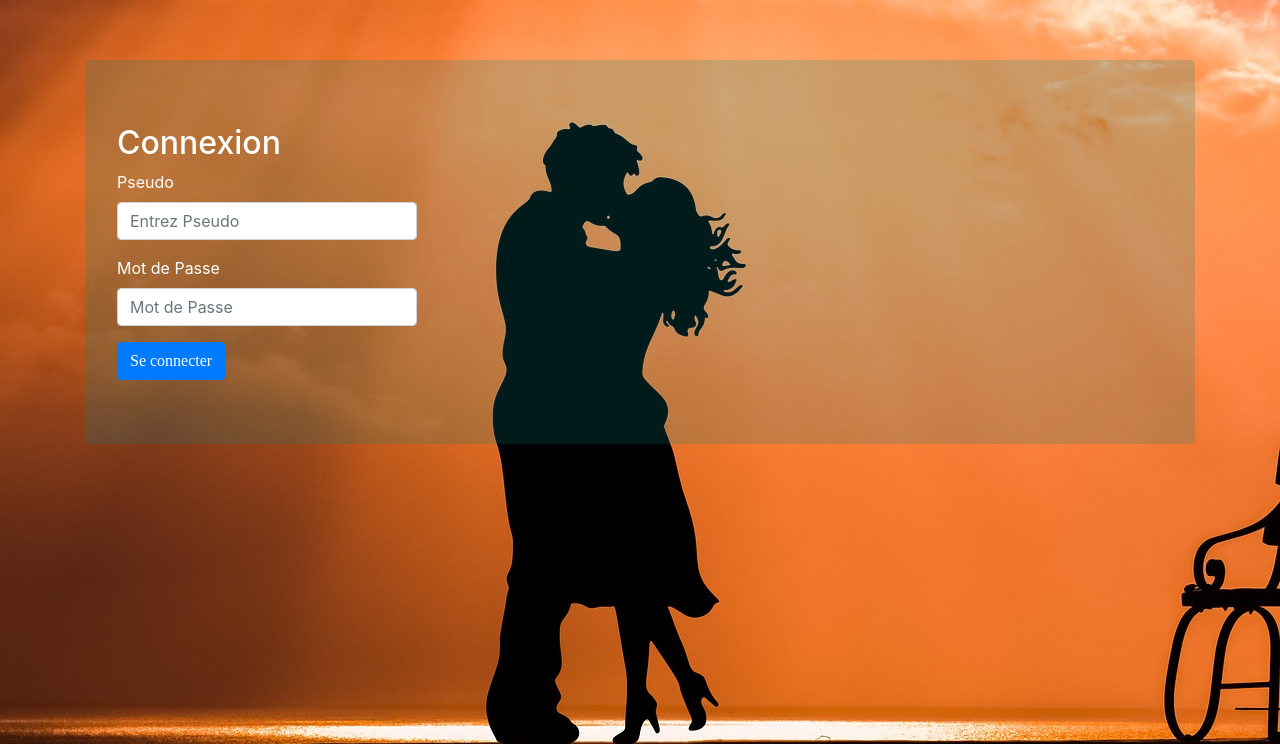
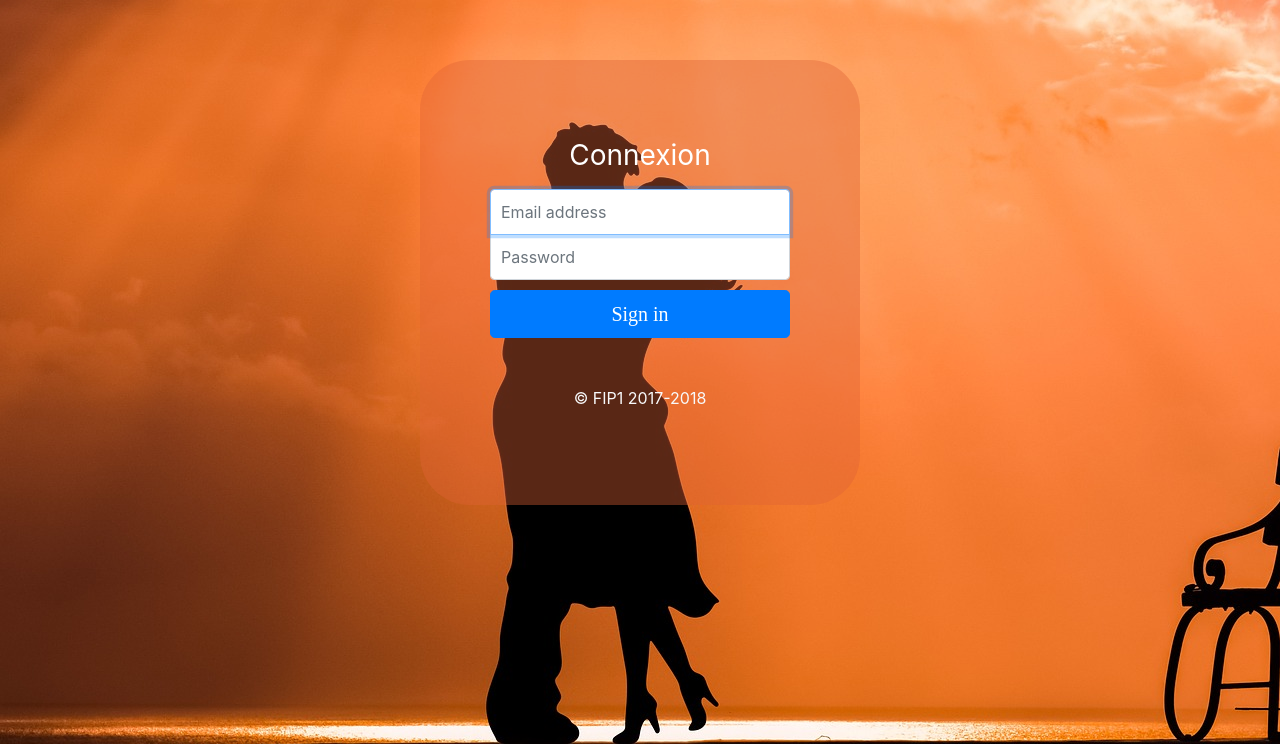
Before and after one commit to Sirzesx/Meetoo, a PHP site: page /connexion.php in a window 1280 px wide. Shown: the part 56-800 px from the top of the page. Run offline with PHP 8.4, Linux system fonts and the light colour scheme.

Commit message:
Page Connected Index/modif de la page connexion

```diff
--- a/connexion.php
+++ b/connexion.php
@@ -34,17 +34,19 @@
 			  <li class="nav-item">
 				<a class="nav-link" href="inscription.php">S'inscrire</a>
 			  </li>
+		  </ul>
 
 		</nav>
 
 
-
+<!--
     <div class="container">
       <div class="jumbotron">
         <h2>Connexion</h2>
-
+        -->
         <!--Debut de la partie inscription-->
         <!-- Partie inscription accueil 1 -->
+		<!--
         <form action ="" method="POST" id="formconnexion">
 			<div class="form-group">
 				<label for="pseudo">Pseudo</label>
@@ -62,7 +64,23 @@
       </div>
     </div>
 
+-->
+	<div class="container" id="containConnexion">
+		<div class="jumbotron" id="jumbConnexion">
+			<div class="text-center">
+				<form class="form-signin">
+				  <h1 class="h3 mb-3 font-weight-normal">Connexion</h1>
+				  <label for="inputEmail" class="sr-only">Email address</label>
+				  <input type="email" id="inputEmail" class="form-control" placeholder="Email address" required autofocus>
+				  <label for="inputPassword" class="sr-only">Password</label>
+				  <input type="password" id="inputPassword" class="form-control" placeholder="Password" required>
 
+				  <button class="btn btn-lg btn-primary btn-block" type="submit">Sign in</button>
+				  <p class="mt-5 mb-3 text-light">&copy; FIP1 2017-2018</p>
+				</form>
+			</div>
+		</div>
+	</div>
 
 
     <script src="https://ajax.googleapis.com/ajax/libs/jquery/1.12.4/jquery.min.js"></script>
--- a/style.css
+++ b/style.css
@@ -5,9 +5,22 @@ body{
 }
 
 .jumbotron {
-    background-color:hsl(180,100%,25%,0.2); /* Rose */
+    /*background-color:hsl(180,100%,25%,0.2);*/ /* Rose */
+	background-color:hsl(16,72%,54%,0.3);
     color: #ffffff; //blanc
     background-image: url("img/coeur.jpg");  /* Image non fonctionnel */
+
+}
+
+#jumbConnexion {
+	background-color:hsl(16,72%,54%,0.4);
+	border-radius: 50px;
+
+}
+
+#containConnexion{
+	padding-left : 350px;
+	padding-right : 350px;
 
 }
 
@@ -125,3 +138,55 @@ button:hover {
 .step.finish {
   background-color: #4CAF50;
 }
+
+
+/* Connexion template*/
+/*html,
+body {
+  height: 100%;
+}
+
+body {
+  display: -ms-flexbox;
+  display: flex;
+  -ms-flex-align: center;
+  align-items: center;
+  padding-top: 40px;
+  padding-bottom: 40px;
+  background-color: #f5f5f5;
+}*/
+
+
+
+
+.form-signin {
+  width: 100%;
+  max-width: 330px;
+  padding: 15px;
+  margin: auto;
+}
+.form-signin .checkbox {
+  font-weight: 400;
+}
+.form-signin .form-control {
+  position: relative;
+  box-sizing: border-box;
+  height: auto;
+  padding: 10px;
+  font-size: 16px;
+}
+.form-signin .form-control:focus {
+  z-index: 2;
+}
+.form-signin input[type="email"] {
+  margin-bottom: -1px;
+  border-bottom-right-radius: 0;
+  border-bottom-left-radius: 0;
+}
+.form-signin input[type="password"] {
+  margin-bottom: 10px;
+  border-top-left-radius: 0;
+  border-top-right-radius: 0;
+}
+
+/* Connexion template */
```
Also changed, not shown: CoIndex.php (added, +37 -0 lines), inscription.php (+4 -4 lines). Lines whose indentation alone changed are shown as unchanged.
